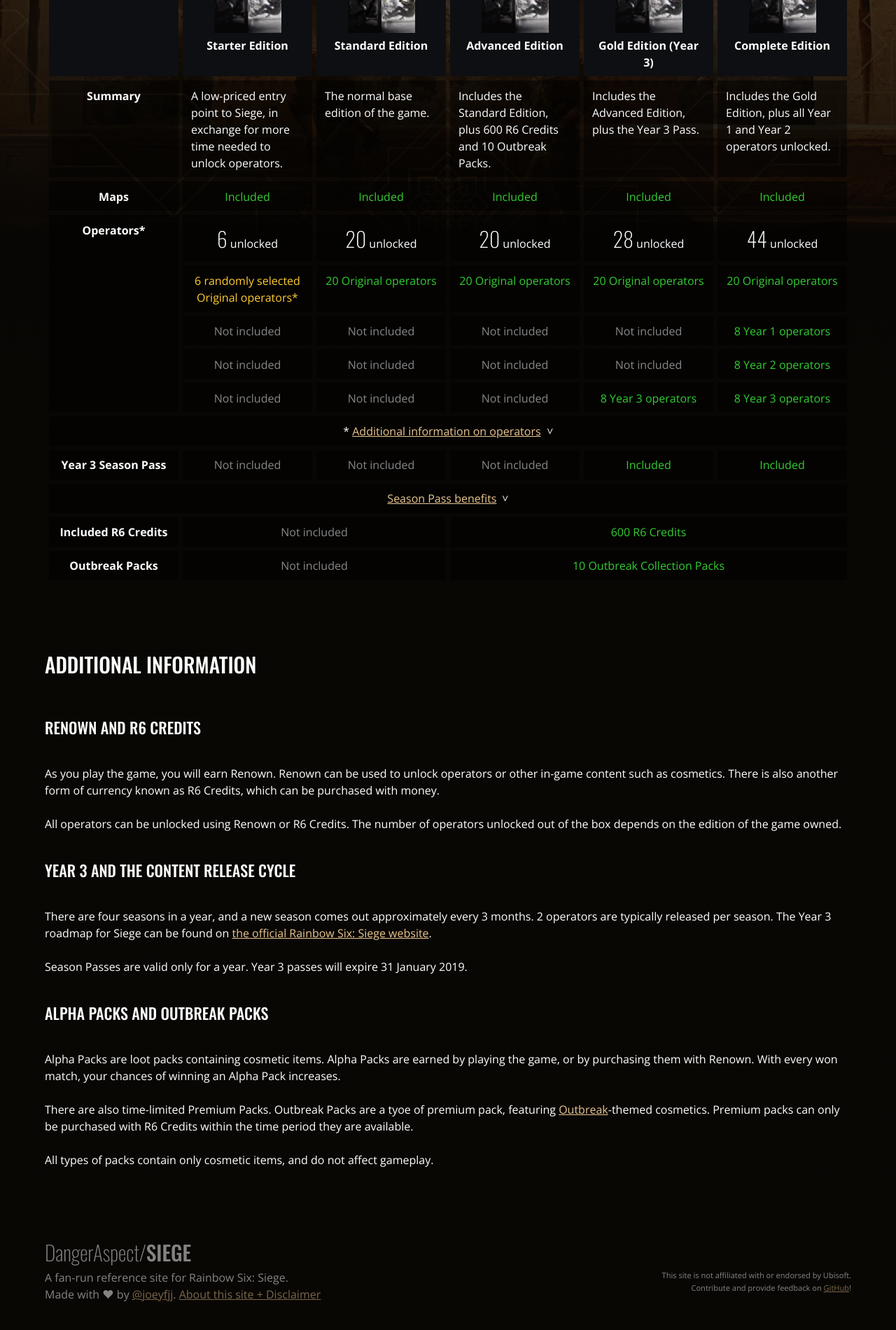
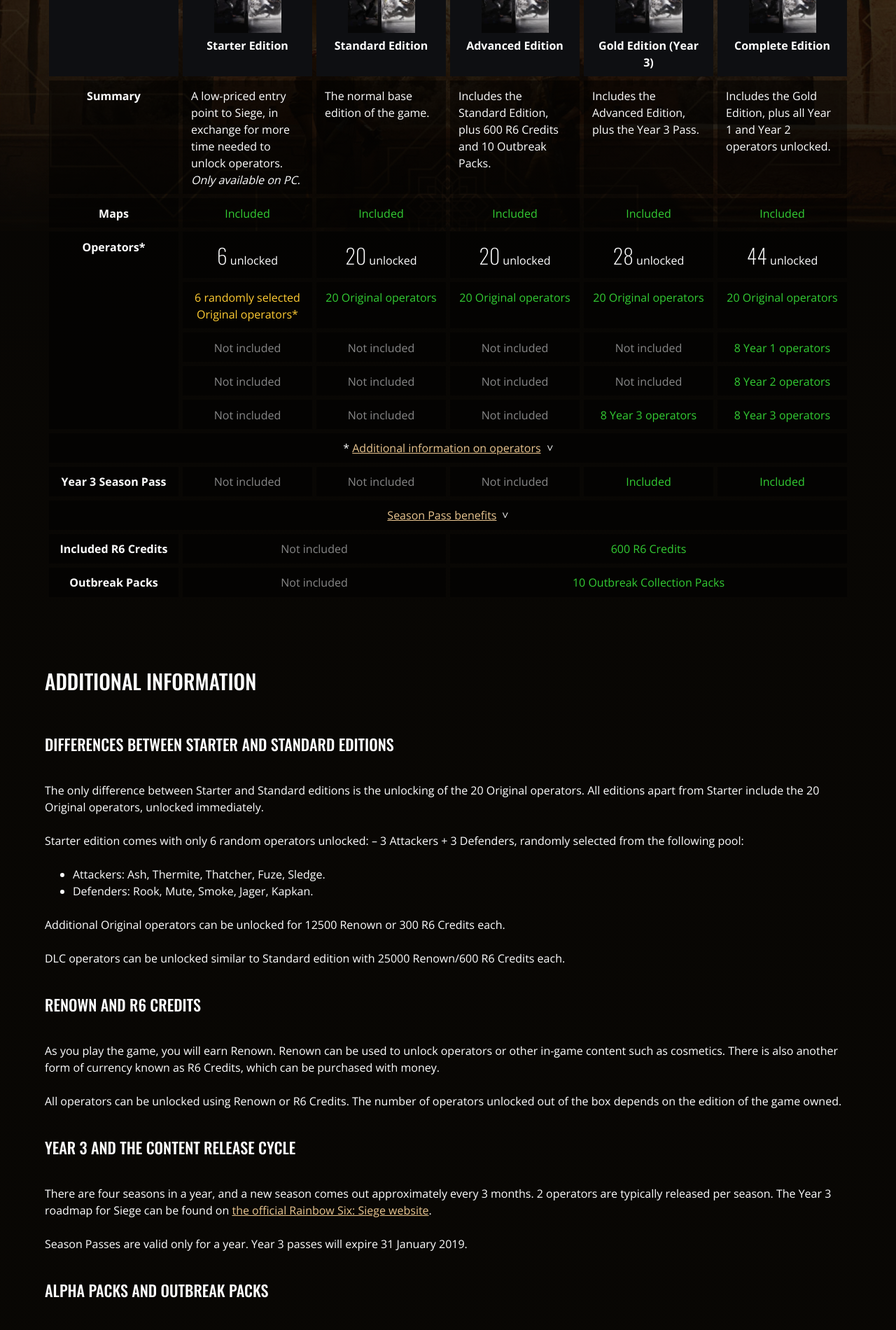
Before and after one commit to DangerAspect/siege, a Jekyll site: the page built from pages/edition-comparison.md, in a window 1280 px wide. Shown: the part 593-2493 px from the top of the page at 70% size. Built offline with Jekyll 4.4.1, drawn with Linux system fonts in a browser that asks for light colours.

Commit message:
Add details on Starter edition and upgrade guide

```diff
--- a/_sass/dangeraspect-siege.scss
+++ b/_sass/dangeraspect-siege.scss
@@ -161,6 +161,10 @@ h4{
     .logo{
         @include fontSize($grid-unit);
     }
+}
+.important{
+    border: 1px solid $accent-color;
+    padding: $grid-unit/4;
 }
 
 p{
--- a/pages/edition-comparison.md
+++ b/pages/edition-comparison.md
@@ -117,7 +117,8 @@ Additional information and context are provided after the table below.
             <tr>
                 <th>Summary</th>
                 <td> <!--Starter Edition-->
-                    A low-priced entry point to Siege, in exchange for more time needed to unlock operators.
+                    A low-priced entry point to Siege, in exchange for more time needed to unlock operators. <br>
+                    <i>Only available on PC.</i>
                 </td>
                 <td> <!--Standard Edition-->
                     The normal base edition of the game.
@@ -271,6 +272,19 @@ Additional information and context are provided after the table below.
 
 ## Additional information
 
+### Differences between Starter and Standard editions
+
+The only difference between Starter and Standard editions is the unlocking of the 20 Original operators. All editions apart from Starter include the 20 Original operators, unlocked immediately.
+
+Starter edition comes with only 6 random operators unlocked: -- 3 Attackers + 3 Defenders, randomly selected from the following pool:
+
+* Attackers: Ash, Thermite, Thatcher, Fuze, Sledge.
+* Defenders: Rook, Mute, Smoke, Jager, Kapkan.
+
+Additional Original operators can be unlocked for 12500 Renown or 300 R6 Credits each.
+
+DLC operators can be unlocked similar to Standard edition with 25000 Renown/600 R6 Credits each.
+
 ### Renown and R6 Credits
 
 As you play the game, you will earn Renown. Renown can be used to unlock operators or other in-game content such as cosmetics. There is also another form of currency known as R6 Credits, which can be purchased with money.
```
Also changed, not shown: pages/starter-upgrade.md (added, +45 -0 lines).
